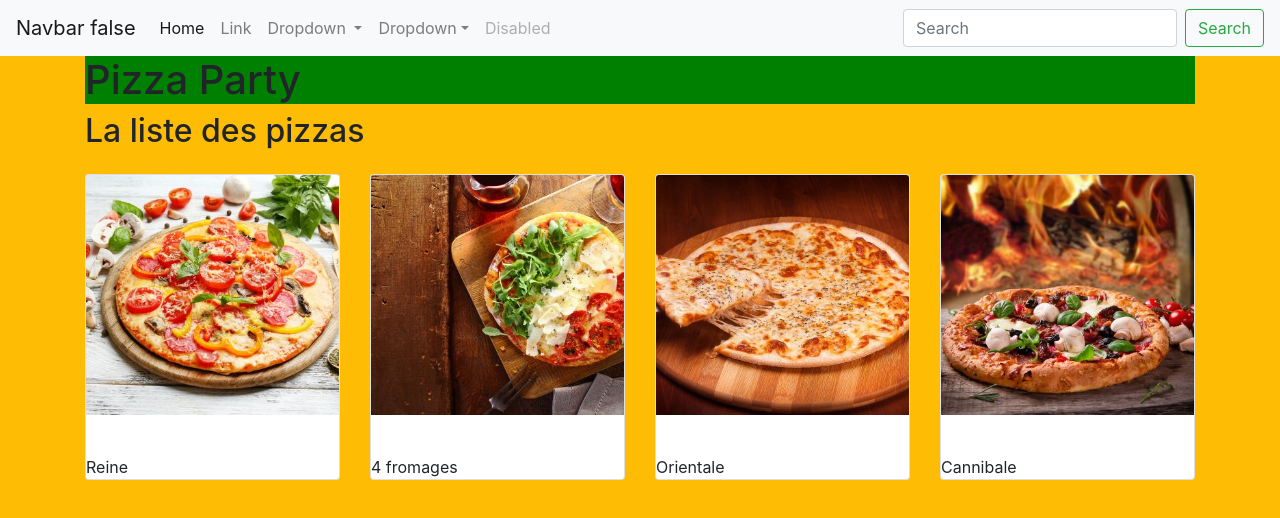
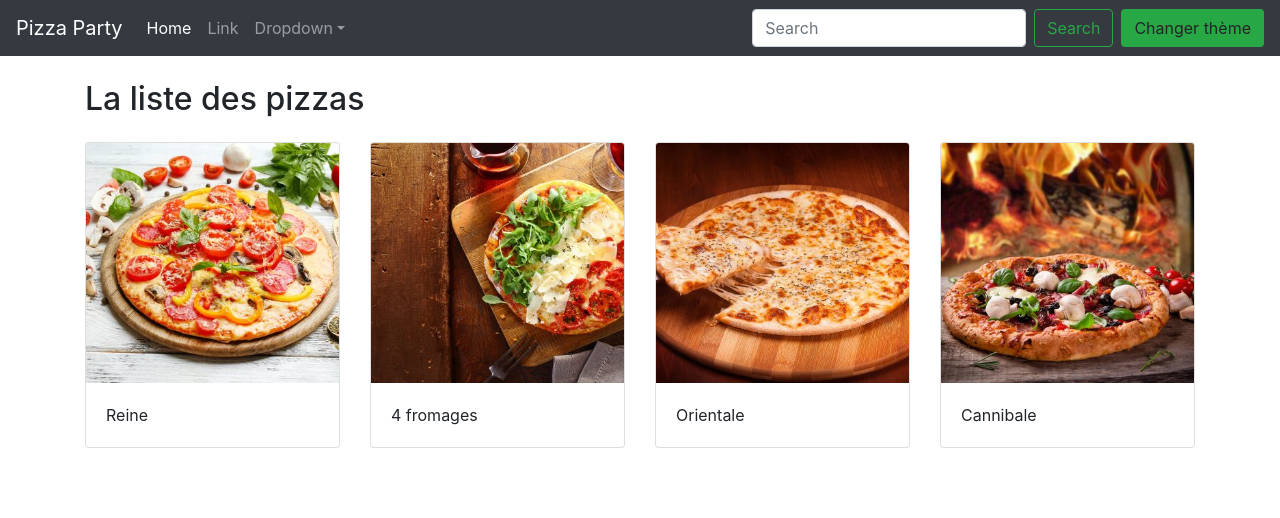
Before and after one commit to NunMimYa/pizzaparty, an Angular app: page / in a window 1280 px wide. Shown: the top 518 px of the page. Built offline with nearby package versions, Linux system fonts and the light colour scheme.

Commit message:
commit #6  Switch nav theme

```diff
--- a/src/app/app.component.html
+++ b/src/app/app.component.html
@@ -1,7 +1,9 @@
-<app-menu></app-menu>
+<!-- <app-menu [navTitle]="title" color="light"></app-menu> -->
+<app-menu [navTitle]="title" [color]="'dark'"></app-menu>
+<!-- <app-menu [navTitle]="'Site du client 2'"></app-menu>
+<app-menu [navTitle]="title"></app-menu> -->
 
 <div class="container">
-    <h1>{{title}}</h1>
-
+    <!-- <h1>{{title}}</h1> -->
     <app-pizza-list></app-pizza-list>
 </div>
--- a/src/app/menu/menu.component.html
+++ b/src/app/menu/menu.component.html
@@ -1,5 +1,6 @@
-<nav class="navbar navbar-expand-lg navbar-light bg-light">
-    <a class="navbar-brand" href="#">Navbar {{ isCollapsed }}</a>
+<nav class="mb-4 navbar navbar-expand-lg navbar-{{color}} bg-{{color}}">
+    <!-- <a class="navbar-brand" href="#">Navbar {{ isCollapsed }}</a> -->
+    <a class="navbar-brand" href="#">{{ navTitle }}</a>
     <button (click)="toggleCollapseNavbar()" class="navbar-toggler" type="button" data-toggle="collapse"
         data-target="#navbarSupportedContent">
         <span class="navbar-toggler-icon"></span>
@@ -13,17 +14,6 @@
             <li class="nav-item">
                 <a class="nav-link" href="#">Link</a>
             </li>
-            <li class="nav-item dropdown">
-                <a class="nav-link dropdown-toggle" href="#" id="navbarDropdown" role="button" data-toggle="dropdown">
-                    Dropdown
-                </a>
-                <div class="dropdown-menu">
-                    <a class="dropdown-item" href="#">Action</a>
-                    <a class="dropdown-item" href="#">Another action</a>
-                    <div class="dropdown-divider"></div>
-                    <a class="dropdown-item" href="#">Something else here</a>
-                </div>
-            </li>
 
             <li ngbDropdown class="nav-item dropdown">
                 <!-- <button class="btn btn-outline-primary" id="dropdownBasic1" ngbDropdownToggle>Toggle -->
@@ -34,14 +24,11 @@
                     <button ngbDropdownItem>Something else is here</button>
                 </div>
             </li>
-
-            <li class="nav-item">
-                <a class="nav-link disabled" href="#" tabindex="-1" aria-disabled="true">Disabled</a>
-            </li>
         </ul>
         <form class="form-inline my-2 my-lg-0">
             <input class="form-control mr-sm-2" type="search" placeholder="Search">
             <button class="btn btn-outline-success my-2 my-sm-0" type="submit">Search</button>
         </form>
+        <button class="btn bg-success ml-2" (click)="changeTheme()">Changer thème</button>
     </div>
 </nav>
--- a/src/app/menu/menu.component.ts
+++ b/src/app/menu/menu.component.ts
@@ -1,4 +1,4 @@
-import { Component, OnInit } from '@angular/core';
+import { Component, OnInit, Input } from '@angular/core';
 
 @Component({
   selector: 'app-menu',
@@ -7,6 +7,17 @@ import { Component, OnInit } from '@angular/core';
 })
 export class MenuComponent implements OnInit {
   isCollapsed = false;
+  // @Input() navTitle;
+  @Input() navTitle: string;
+  @Input() color = 'light';
+
+  changeTheme(){
+    if (this.color === 'light'){
+      this.color = 'dark';
+    } else {
+      this.color = 'light';
+    }
+  }
 
   toggleCollapseNavbar(){
     console.log('test');
--- a/src/app/pizza-list/pizza-list.component.html
+++ b/src/app/pizza-list/pizza-list.component.html
@@ -24,8 +24,8 @@
   <div class="col-lg-3" *ngFor="let pizza of mesPizzas" (click)="onSelect(pizza)">
     <div class="card" [class.selected]="pizza === maSuperPizza">
       <img [src]="'assets/img/pizzas/' + pizza.image " [alt]="pizza.name" class="card-img-top">
-      <div class="card-body"> </div>
-      {{ pizza.name }}
+      <div class="card-body">{{ pizza.name }}</div>
+
     </div>
   </div>
 </div>
--- a/src/styles.scss
+++ b/src/styles.scss
@@ -2,4 +2,5 @@
 body {
     background-color: rgb(117, 255, 5);
     background-color: rgb(255, 188, 5);
+    background-color: #fff;
 }
```
